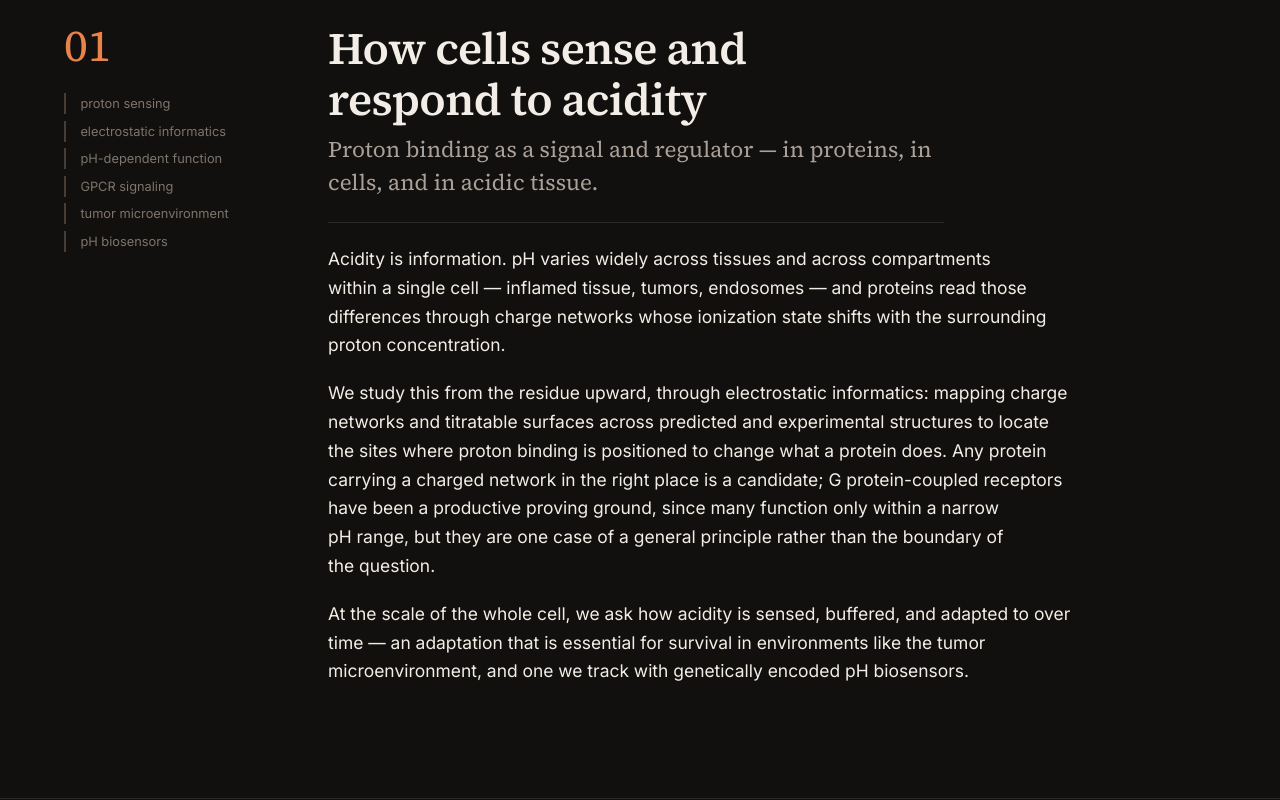
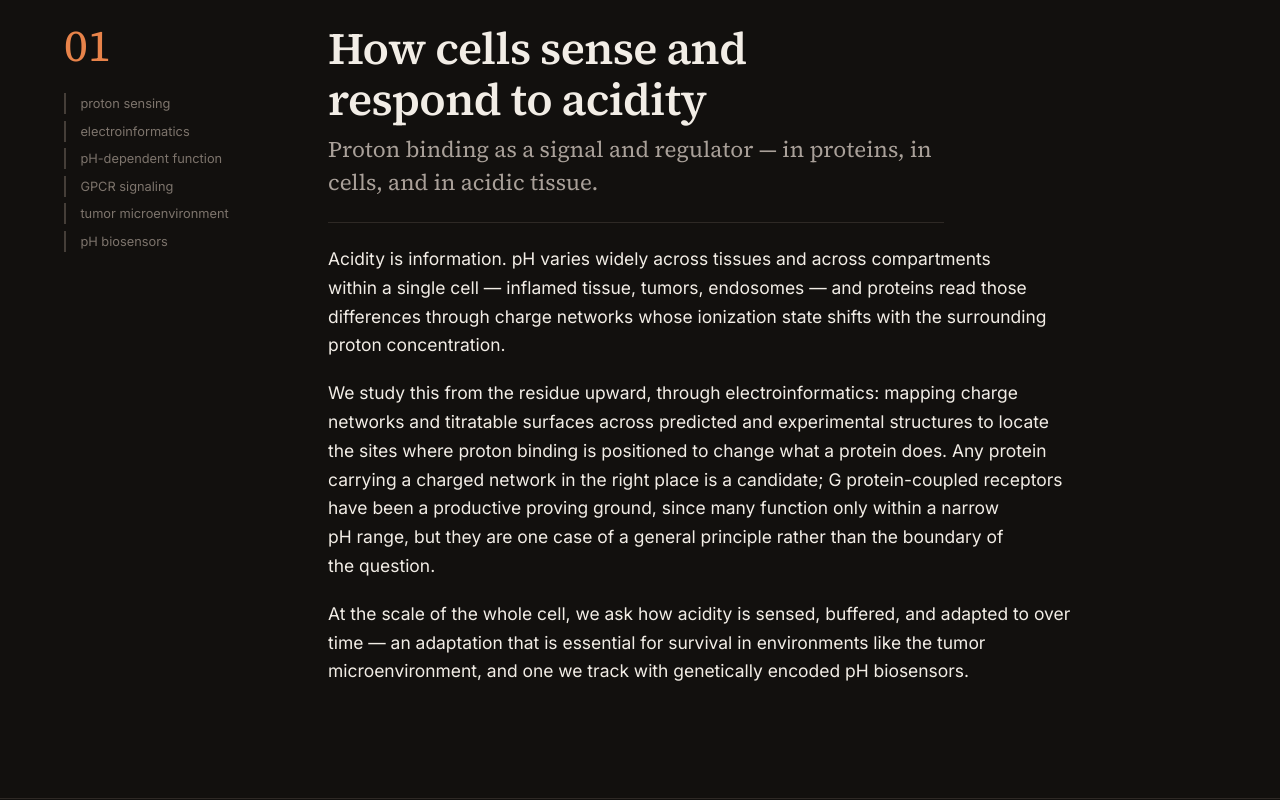
Before and after one commit to dangerisom/isomlab-website, an Astro site: page /isomlab-website/research in a window 1280 px wide. Shown: the part 540-1340 px from the top of the page. Built offline with nearby package versions, Linux system fonts and the light colour scheme; Astro itself is replaced by a stand-in of ours.

Commit message:
Use "electroinformatics", matching the pHinder GUI

```diff
--- a/src/data/research.js
+++ b/src/data/research.js
@@ -8,10 +8,10 @@ export const areas = [
     lede: 'Proton binding as a signal and regulator — in proteins, in cells, and in acidic tissue.',
     body: [
       'Acidity is information. pH varies widely across tissues and across compartments within a single cell — inflamed tissue, tumors, endosomes — and proteins read those differences through charge networks whose ionization state shifts with the surrounding proton concentration.',
-      'We study this from the residue upward, through electrostatic informatics: mapping charge networks and titratable surfaces across predicted and experimental structures to locate the sites where proton binding is positioned to change what a protein does. Any protein carrying a charged network in the right place is a candidate; G protein-coupled receptors have been a productive proving ground, since many function only within a narrow pH range, but they are one case of a general principle rather than the boundary of the question.',
+      'We study this from the residue upward, through electroinformatics: mapping charge networks and titratable surfaces across predicted and experimental structures to locate the sites where proton binding is positioned to change what a protein does. Any protein carrying a charged network in the right place is a candidate; G protein-coupled receptors have been a productive proving ground, since many function only within a narrow pH range, but they are one case of a general principle rather than the boundary of the question.',
       'At the scale of the whole cell, we ask how acidity is sensed, buffered, and adapted to over time — an adaptation that is essential for survival in environments like the tumor microenvironment, and one we track with genetically encoded pH biosensors.',
     ],
-    keywords: ['proton sensing', 'electrostatic informatics', 'pH-dependent function', 'GPCR signaling', 'tumor microenvironment', 'pH biosensors'],
+    keywords: ['proton sensing', 'electroinformatics', 'pH-dependent function', 'GPCR signaling', 'tumor microenvironment', 'pH biosensors'],
   },
   {
     id: 'dark-proteome',
@@ -41,7 +41,7 @@ export const areas = [
 export const approaches = [
   {
     title: 'Computational tools',
-    body: 'We build the analysis we need rather than adapting it: electrostatic informatics across predicted structures, CRISPR guide and chimera design across whole reading frames, quantitative measurement of vesicle transfer and cell–cell bridges in live-cell imaging, and literature-scale hypothesis mining. All of it is released as open-source software.',
+    body: 'We build the analysis we need rather than adapting it: electroinformatics across predicted structures, CRISPR guide and chimera design across whole reading frames, quantitative measurement of vesicle transfer and cell–cell bridges in live-cell imaging, and literature-scale hypothesis mining. All of it is released as open-source software.',
   },
   {
     title: 'Laboratory experiments',
```
